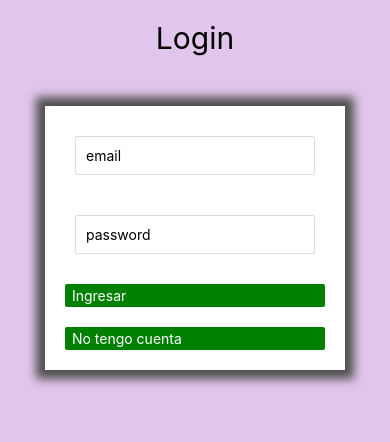
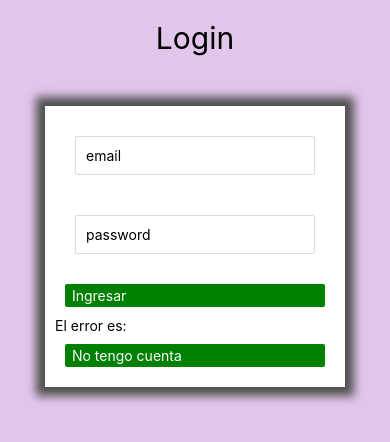
Before and after one commit to micaela-faur/ReactNative, a React Native app in the folder proyecto-final/: screen /Search in a window 390 px wide. Shown: the top 442 px of the page. Built offline with nearby package versions, Linux system fonts and the light colour scheme; no server answers.

Commit message:
errores de register y login

```diff
--- a/proyecto-final/src/component/MainNavigation.js
+++ b/proyecto-final/src/component/MainNavigation.js
@@ -22,7 +22,8 @@ class MainNavigation extends Component{
         super(props);
         this.state={
             login: false,
-            registerError: ''
+            registerError: '',
+            loginError:''
         }
     }
 
@@ -41,7 +42,10 @@ class MainNavigation extends Component{
         .then(response => this.setState({
             login: true
         }))
-        .catch(error => console.log(error))
+        .catch(error => {console.log(error.message)
+        this.setState({
+            loginError: error.message
+        })})
 
     }
 
@@ -98,14 +102,12 @@ class MainNavigation extends Component{
                     <Stack.Group>
                         <Stack.Screen
                             name= 'Login'
-                            component= {Login}
                             options= {{headerShown: false}}
-                            initialParams= {{login: (mail,pass) => this.login(mail,pass)}}
+                            children= {(navigationProps) => <Login login={(mail,pass) => this.login(mail,pass) } erroresLogin= {this.state.loginError} {...navigationProps} />}
                         />
                         <Stack.Screen
                             name= 'Register'
                             options = {{headerShown: false}}
-
                             children= {(navigationProps) => <Register register={(mail,pass, userName) => this.register(mail,pass, userName) } errores= {this.state.registerError} {...navigationProps} />}
                         />
                     </Stack.Group>
--- a/proyecto-final/src/screens/Login.js
+++ b/proyecto-final/src/screens/Login.js
@@ -38,10 +38,10 @@ class Login extends Component{
                         secureTextEntry= {true}
                     />
 
-                    <TouchableOpacity style={style.boton} onPress={()=> this.props.route.params.login(this.state.email, this.state.password)} >
+                    <TouchableOpacity style={style.boton} onPress={()=> this.props.login(this.state.email, this.state.password)} >
                         <Text style={style.textoBoton}> Ingresar </Text>
                     </TouchableOpacity>
-
+                    <Text>El error es: {this.props.erroresLogin}</Text>
                     <TouchableOpacity style={style.boton} onPress={()=> this.props.navigation.navigate('Register')} >
                         <Text style={style.textoBoton} > No tengo cuenta </Text>
                     </TouchableOpacity>
--- a/proyecto-final/src/screens/Search.js
+++ b/proyecto-final/src/screens/Search.js
@@ -53,7 +53,6 @@ class Search extends Component {
 
     render(){
         console.log(this.state.posteos);
-
         return(
                 <View style={style.contenedor}>
                     <Text style={style.texto}>Posteos del usuario: {this.state.email}</Text>
```
